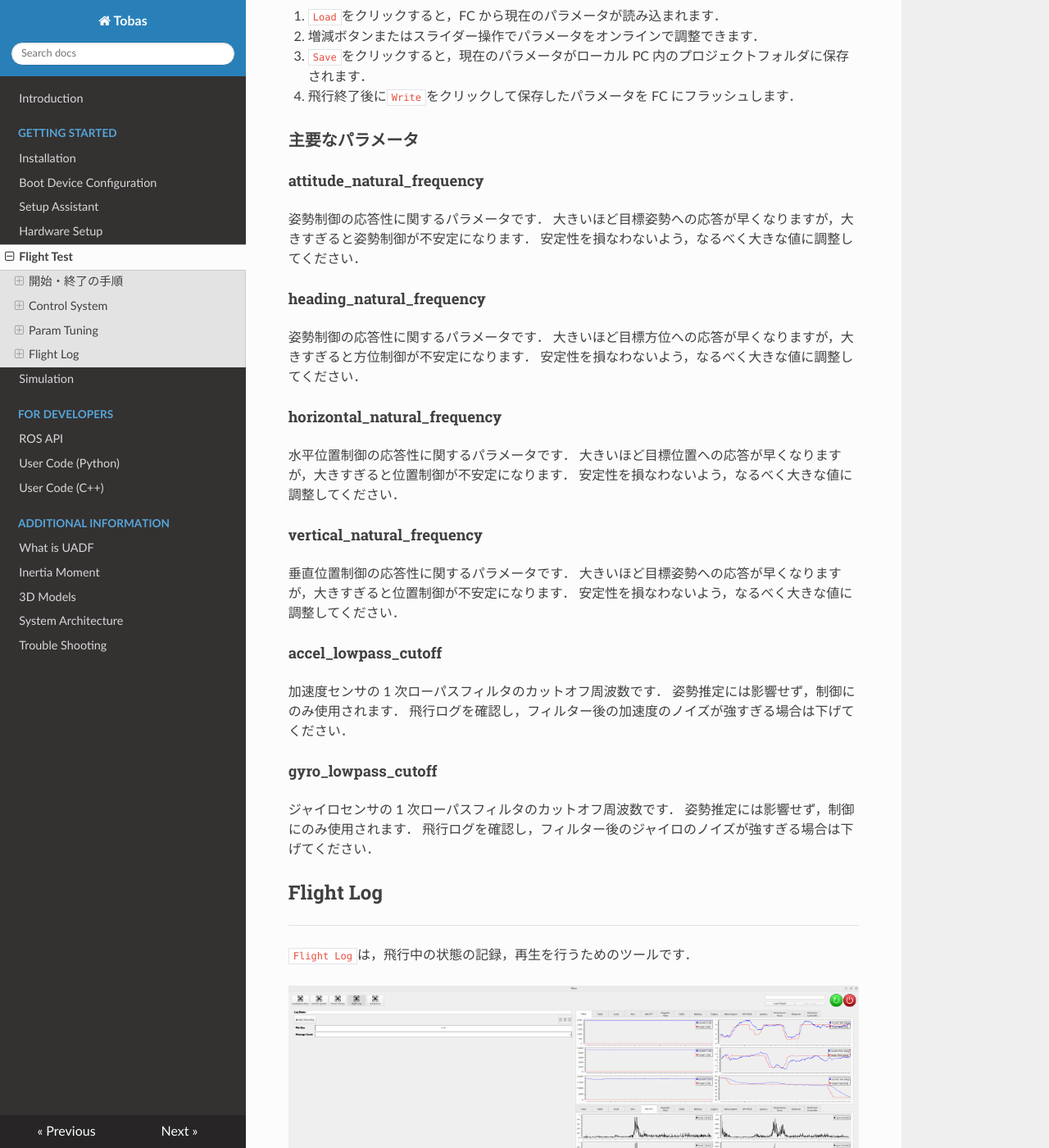
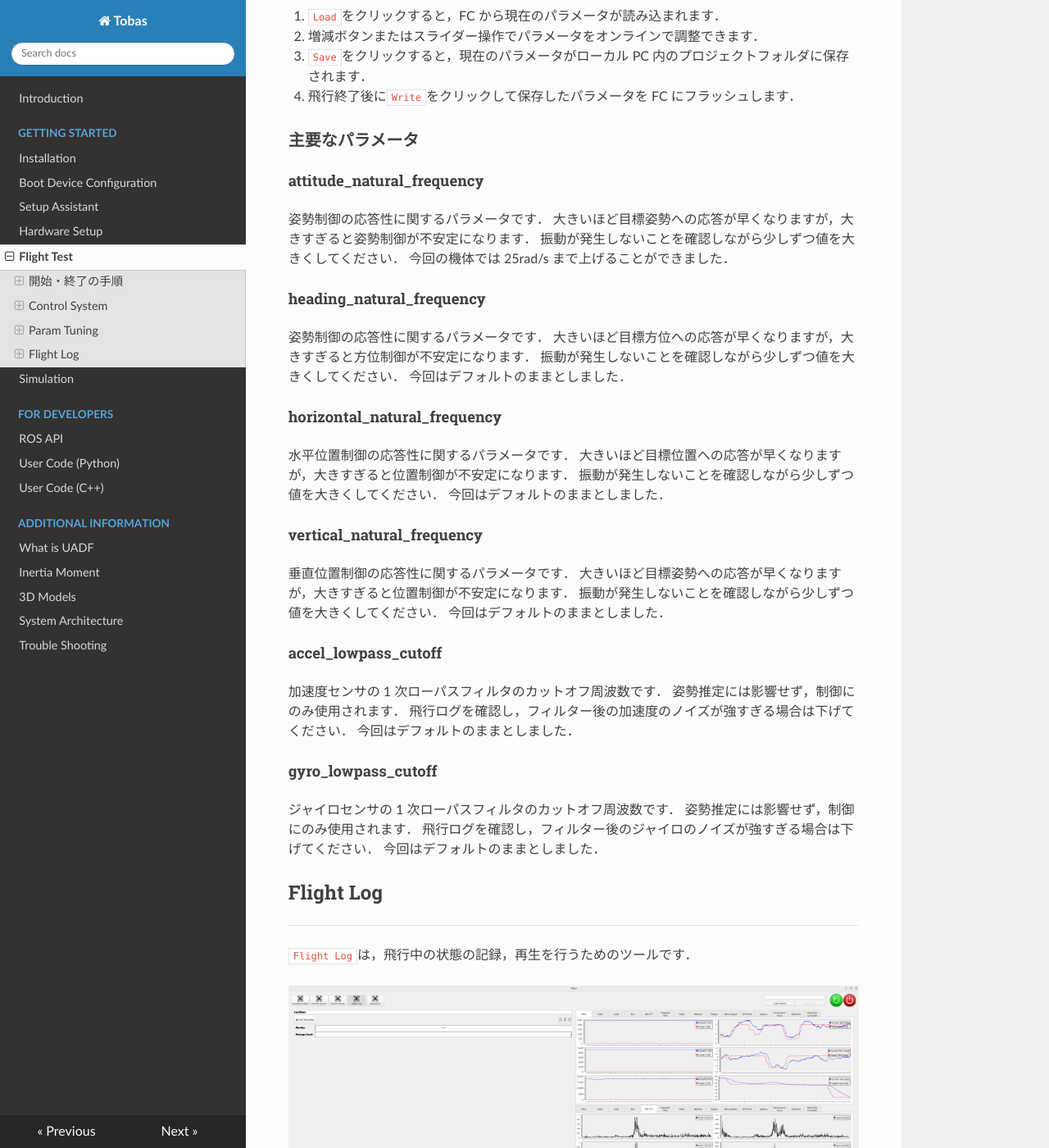
Before and after one commit to TobasFlightControl/tobas_wiki_ja, an MkDocs documentation site: the page built from docs/flight_test.md, in a window 1280 px wide and 1400 px high, scrolled down 4833 px. Shown: the whole window at 82% size. Built offline with MkDocs 1.6.1, drawn with Linux system fonts in a browser that asks for light colours; nearby versions of some CDN libraries.

Commit message:
調整後のパラメータ

```diff
--- a/docs/flight_test.md
+++ b/docs/flight_test.md
@@ -91,37 +91,43 @@
 
 姿勢制御の応答性に関するパラメータです．
 大きいほど目標姿勢への応答が早くなりますが，大きすぎると姿勢制御が不安定になります．
-安定性を損なわないよう，なるべく大きな値に調整してください．
+振動が発生しないことを確認しながら少しずつ値を大きくしてください．
+今回の機体では 25rad/s まで上げることができました．
 
 #### heading_natural_frequency
 
 姿勢制御の応答性に関するパラメータです．
 大きいほど目標方位への応答が早くなりますが，大きすぎると方位制御が不安定になります．
-安定性を損なわないよう，なるべく大きな値に調整してください．
+振動が発生しないことを確認しながら少しずつ値を大きくしてください．
+今回はデフォルトのままとしました．
 
 #### horizontal_natural_frequency
 
 水平位置制御の応答性に関するパラメータです．
 大きいほど目標位置への応答が早くなりますが，大きすぎると位置制御が不安定になります．
-安定性を損なわないよう，なるべく大きな値に調整してください．
+振動が発生しないことを確認しながら少しずつ値を大きくしてください．
+今回はデフォルトのままとしました．
 
 #### vertical_natural_frequency
 
 垂直位置制御の応答性に関するパラメータです．
 大きいほど目標姿勢への応答が早くなりますが，大きすぎると位置制御が不安定になります．
-安定性を損なわないよう，なるべく大きな値に調整してください．
+振動が発生しないことを確認しながら少しずつ値を大きくしてください．
+今回はデフォルトのままとしました．
 
 #### accel_lowpass_cutoff
 
 加速度センサの 1 次ローパスフィルタのカットオフ周波数です．
 姿勢推定には影響せず，制御にのみ使用されます．
 飛行ログを確認し，フィルター後の加速度のノイズが強すぎる場合は下げてください．
+今回はデフォルトのままとしました．
 
 #### gyro_lowpass_cutoff
 
 ジャイロセンサの 1 次ローパスフィルタのカットオフ周波数です．
 姿勢推定には影響せず，制御にのみ使用されます．
 飛行ログを確認し，フィルター後のジャイロのノイズが強すぎる場合は下げてください．
+今回はデフォルトのままとしました．
 
 ## Flight Log
 
```
Also changed, not shown: docs/hardware_setup.md (+3 -1 lines).
